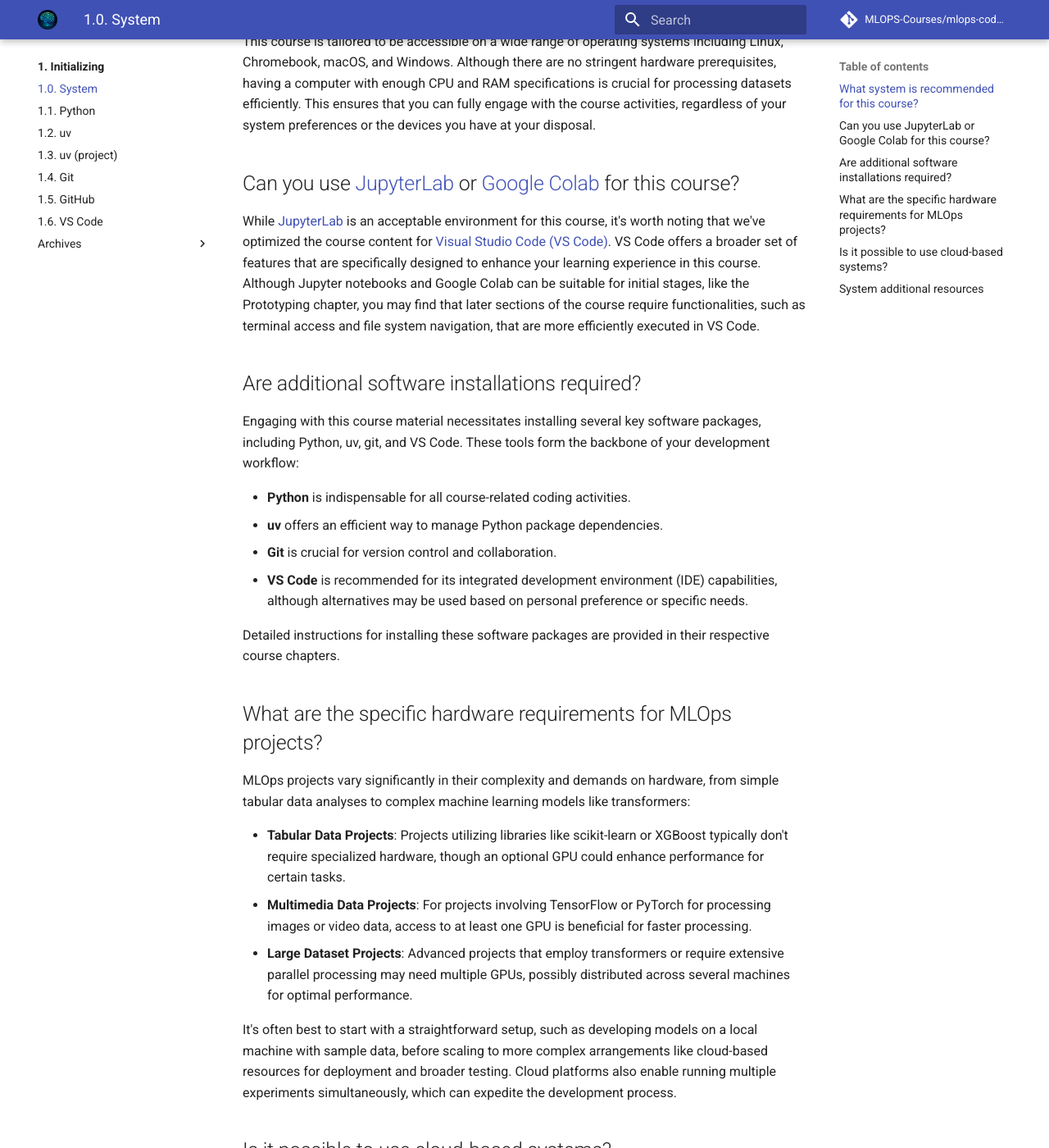
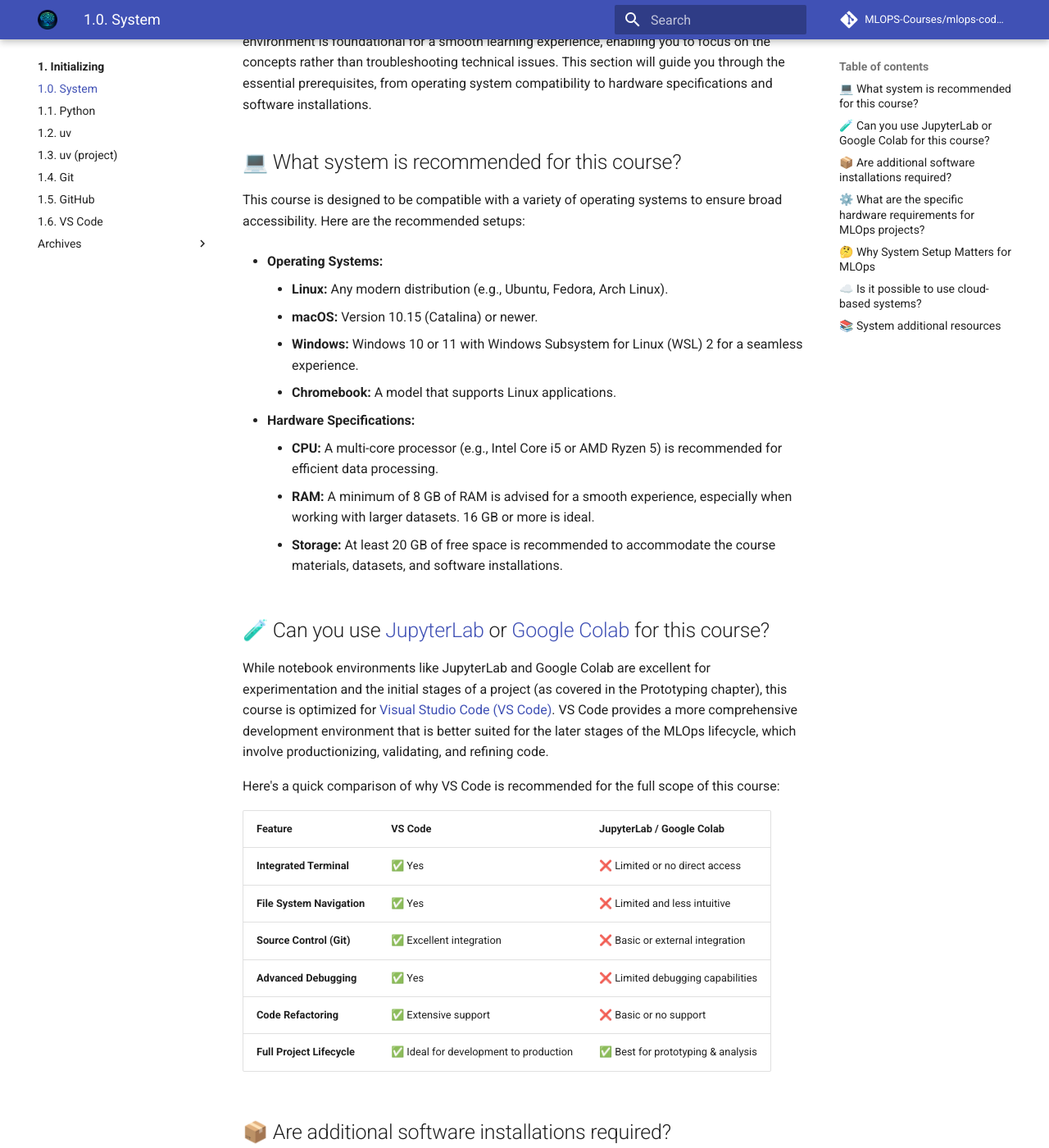
Before and after one commit to MLOps-Courses/mlops-coding-course, an MkDocs documentation site: the page built from docs/1. Initializing/1.0. System.md, in a window 1280 px wide and 1400 px high, scrolled down 241 px. Shown: the whole window at 82% size. Built offline with MkDocs 1.6.1 and Material for MkDocs 9.7.7, drawn with Linux system fonts in a browser that asks for light colours; comment, search, counter and statistics services are not loaded; some of the changed text lies outside the part shown.

Commit message:
I've made a commit to enhance the "System" section (1.0) of the course with the following improvements:
- Included emojis in the title sections to make them more engaging.
- Enriched the content to be easier to follow, with more structured information and clearer explanations.
- Added a new section on "Why System Setup Matters for MLOps" to provide more value to you.
- Refined the "System additional resources" section with descriptions for each link.

```diff
--- a/docs/1. Initializing/1.0. System.md
+++ b/docs/1. Initializing/1.0. System.md
@@ -4,41 +4,74 @@ description: This section ensures your system is adequately prepared, outlining
 
 # 1.0. System
 
-## What system is recommended for this course?
+Welcome to the MLOps course! Before we dive into the exciting world of machine learning operations, it's crucial to ensure that your system is properly set up. A well-configured environment is foundational for a smooth learning experience, enabling you to focus on the concepts rather than troubleshooting technical issues. This section will guide you through the essential prerequisites, from operating system compatibility to hardware specifications and software installations.
 
-This course is tailored to be accessible on a wide range of operating systems including Linux, Chromebook, macOS, and Windows. Although there are no stringent hardware prerequisites, having a computer with enough CPU and RAM specifications is crucial for processing datasets efficiently. This ensures that you can fully engage with the course activities, regardless of your system preferences or the devices you have at your disposal.
+## 💻 What system is recommended for this course?
 
-## Can you use [JupyterLab](https://jupyterlab.readthedocs.io/en/latest/) or [Google Colab](https://colab.google/) for this course?
+This course is designed to be compatible with a variety of operating systems to ensure broad accessibility. Here are the recommended setups:
 
-While [JupyterLab](https://jupyterlab.readthedocs.io/en/latest/) is an acceptable environment for this course, it's worth noting that we've optimized the course content for [Visual Studio Code (VS Code)](https://code.visualstudio.com/). VS Code offers a broader set of features that are specifically designed to enhance your learning experience in this course. Although Jupyter notebooks and Google Colab can be suitable for initial stages, like the Prototyping chapter, you may find that later sections of the course require functionalities, such as terminal access and file system navigation, that are more efficiently executed in VS Code.
+- **Operating Systems:**
+    - **Linux:** Any modern distribution (e.g., Ubuntu, Fedora, Arch Linux).
+    - **macOS:** Version 10.15 (Catalina) or newer.
+    - **Windows:** Windows 10 or 11 with Windows Subsystem for Linux (WSL) 2 for a seamless experience.
+    - **Chromebook:** A model that supports Linux applications.
 
-## Are additional software installations required?
+- **Hardware Specifications:**
+    - **CPU:** A multi-core processor (e.g., Intel Core i5 or AMD Ryzen 5) is recommended for efficient data processing.
+    - **RAM:** A minimum of 8 GB of RAM is advised for a smooth experience, especially when working with larger datasets. 16 GB or more is ideal.
+    - **Storage:** At least 20 GB of free space is recommended to accommodate the course materials, datasets, and software installations.
 
-Engaging with this course material necessitates installing several key software packages, including Python, uv, git, and VS Code. These tools form the backbone of your development workflow:
+## 🧪 Can you use [JupyterLab](https://jupyterlab.readthedocs.io/en/latest/) or [Google Colab](https://colab.google/) for this course?
 
-- **Python** is indispensable for all course-related coding activities.
-- **uv** offers an efficient way to manage Python package dependencies.
-- **Git** is crucial for version control and collaboration.
-- **VS Code** is recommended for its integrated development environment (IDE) capabilities, although alternatives may be used based on personal preference or specific needs.
+While notebook environments like JupyterLab and Google Colab are excellent for experimentation and the initial stages of a project (as covered in the Prototyping chapter), this course is optimized for [Visual Studio Code (VS Code)](https://code.visualstudio.com/). VS Code provides a more comprehensive development environment that is better suited for the later stages of the MLOps lifecycle, which involve productionizing, validating, and refining code.
 
-Detailed instructions for installing these software packages are provided in their respective course chapters.
+Here's a quick comparison of why VS Code is recommended for the full scope of this course:
 
-## What are the specific hardware requirements for MLOps projects?
+| Feature                  | VS Code                               | JupyterLab / Google Colab            |
+| ------------------------ | ------------------------------------- | ------------------------------------ |
+| **Integrated Terminal**  | ✅ Yes                                | ❌ Limited or no direct access       |
+| **File System Navigation** | ✅ Yes                                | ❌ Limited and less intuitive        |
+| **Source Control (Git)** | ✅ Excellent integration              | ❌ Basic or external integration     |
+| **Advanced Debugging**   | ✅ Yes                                | ❌ Limited debugging capabilities    |
+| **Code Refactoring**     | ✅ Extensive support                  | ❌ Basic or no support               |
+| **Full Project Lifecycle** | ✅ Ideal for development to production | ✅ Best for prototyping & analysis |
 
-MLOps projects vary significantly in their complexity and demands on hardware, from simple tabular data analyses to complex machine learning models like transformers:
+## 📦 Are additional software installations required?
 
-- **Tabular Data Projects**: Projects utilizing libraries like scikit-learn or XGBoost typically don't require specialized hardware, though an optional GPU could enhance performance for certain tasks.
-- **Multimedia Data Projects**: For projects involving TensorFlow or PyTorch for processing images or video data, access to at least one GPU is beneficial for faster processing.
-- **Large Dataset Projects**: Advanced projects that employ transformers or require extensive parallel processing may need multiple GPUs, possibly distributed across several machines for optimal performance.
+Yes, a few key software installations are necessary to follow along with the course. These tools form the backbone of a modern development workflow:
 
-It's often best to start with a straightforward setup, such as developing models on a local machine with sample data, before scaling to more complex arrangements like cloud-based resources for deployment and broader testing. Cloud platforms also enable running multiple experiments simultaneously, which can expedite the development process.
+- **Python:** The primary programming language for all coding activities.
+- **uv:** An extremely fast Python package installer and resolver, used for managing project dependencies efficiently.
+- **Git:** The standard for version control, essential for tracking changes and collaborating on code.
+- **VS Code:** The recommended Integrated Development Environment (IDE) for its powerful features and extensions.
 
-## Is it possible to use cloud-based systems?
+Each of these tools is covered in detail in the upcoming sections of this chapter, with step-by-step installation guides.
+
+## ⚙️ What are the specific hardware requirements for MLOps projects?
+
+The hardware required for MLOps projects can vary significantly based on the project's complexity and the type of data involved. Here’s a general guide:
+
+- **Basic Projects (e.g., Tabular Data):** For models using libraries like Scikit-learn or XGBoost, a standard local machine is usually sufficient. A GPU is generally not required but can be beneficial for certain models.
+- **Intermediate Projects (e.g., Multimedia Data):** When working with images or video, using deep learning frameworks like TensorFlow or PyTorch, access to at least one GPU becomes highly beneficial for faster model training.
+- **Advanced Projects (e.g., Large-Scale Models):** For projects involving large models like transformers or extensive parallel processing, you may need multiple GPUs, potentially distributed across several machines.
+
+A practical approach is to start with a local setup for initial development and then scale to cloud-based resources as needed for more intensive training and deployment. Cloud platforms also enable running multiple experiments simultaneously, which can expedite the development process.
+
+## 🤔 Why System Setup Matters for MLOps
+
+A well-configured system is more than just a matter of convenience; it's a cornerstone of effective MLOps. Here’s why:
+
+- **Reproducibility:** A consistent and well-documented setup ensures that your experiments are reproducible. This means you (or your teammates) can run the same code and get the same results, which is crucial for validating models and tracking progress.
+- **Scalability:** As your projects grow in complexity, your system needs to be able to scale. A proper setup allows you to transition smoothly from local development to more powerful cloud-based resources without major overhauls.
+- **Collaboration:** When working in a team, a standardized development environment ensures that everyone is on the same page. This minimizes the "it works on my machine" problem and streamlines the collaboration process.
+- **Efficiency:** A properly configured system with the right tools can significantly boost your productivity. From faster package management to integrated debugging, a good setup lets you focus on building and deploying models, not fighting with your tools.
+
+## ☁️ Is it possible to use cloud-based systems?
 
 This course supports both local and [cloud-based development environments](../6. Sharing/6.5. Workstations.md), including options like [GitHub Codespaces](https://github.com/features/codespaces) and [Cloud Workstation](https://cloud.google.com/workstations). Cloud platforms offer considerable benefits, such as standardized development environments for easier team collaboration and enhanced security measures for your data. Nonetheless, it's crucial to understand any specific setup requirements and to manage resources effectively, especially when navigating the limitations of free tiers or usage quotas on these services.
 
-## System additional resources
+## 📚 System additional resources
 
-- [GitHub Codespaces](https://github.com/features/codespaces)
-- [Google Cloud Workstations](https://cloud.google.com/workstations)
-- [MLOps Landscape in 2024: Top Tools and Platforms](https://neptune.ai/blog/mlops-tools-platforms-landscape)
+- **[GitHub Codespaces](https://github.com/features/codespaces):** A cloud-based development environment that allows you to code directly from your browser, with pre-configured setups for a seamless experience.
+- **[Google Cloud Workstations](https://cloud.google.com/workstations):** A fully managed development environment on Google Cloud, offering a secure and scalable solution for remote development.
+- **[MLOps Landscape in 2024: Top Tools and Platforms](https://neptune.ai/blog/mlops-tools-platforms-landscape):** A comprehensive overview of the current MLOps landscape, covering a wide range of tools and platforms that are shaping the industry.
```
